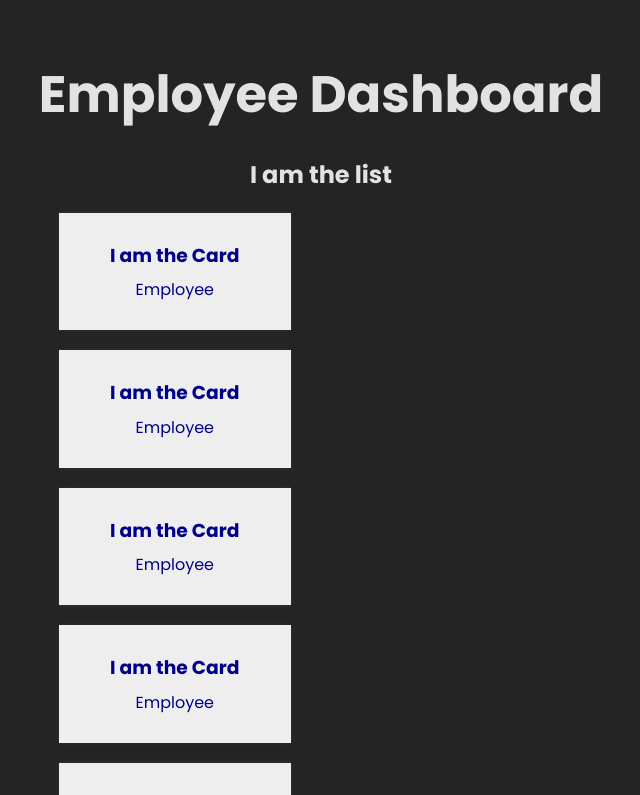
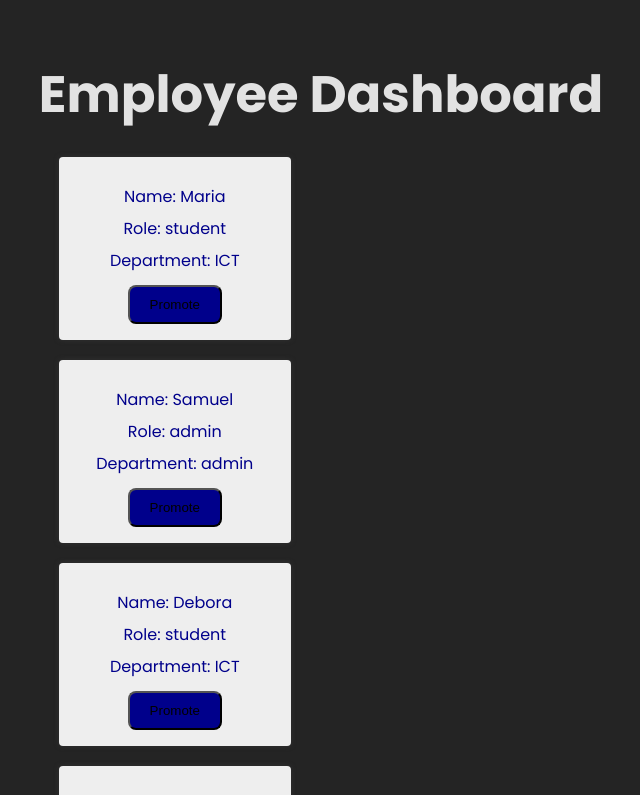
Before and after one commit to maria-aluko/employeeApp, a React (Vite) app: page / in a window 1280 px wide. Shown: the top 795 px of the page, without its empty margins (319-959 px from the left). Built offline with nearby package versions, Linux system fonts and the light colour scheme; a web font is replaced by a local one.

Commit message:
update components from w2

```diff
--- a/src/components/EmployeeCard.css
+++ b/src/components/EmployeeCard.css
@@ -1,4 +1,4 @@
-.cardStyle {
+.card {
   color: darkblue;
   background-color: #eee;
   padding: 1rem;
@@ -8,4 +8,16 @@
   line-height: 1rem;
   margin: 20px;
   text-align: center;
+  border-radius: 4px;
 }
+
+button {
+  padding: 10px 20px;
+  border-radius: 8px;
+  background-color: darkblue;
+  cursor: pointer;
+}
+
+button:hover {
+  background-color: rgb(67, 67, 191);
+}
--- a/src/components/EmployeeCard.jsx
+++ b/src/components/EmployeeCard.jsx
@@ -1,12 +1,25 @@
-import './EmployeeCard.css'
+import './EmployeeCard.css';
+import { useState } from "react";
 
-function EmployeeCard() {
+const EmployeeCard = (props) => {
+  const [role, setRole] = useState(props.initRole);
+
+  const clickHandler = () => {
+      if (role === "Team Lead") {
+          setRole(props.initRole);
+      } else {
+          setRole("Team Lead");
+      }
+  };
+
   return (
-      <div className="cardStyle">
-        <h3>I am the Card</h3>
-        <p>Employee</p>
+      <div className="card">
+          <p>Name: {props.name}</p>
+          <p>Role: {role}</p>
+          <p>Department: {props.department}</p>
+          <button onClick={clickHandler}>Promote</button>
       </div>
-  )
-}
+  );
+};
 
 export default EmployeeCard;
--- a/src/components/EmployeeList.jsx
+++ b/src/components/EmployeeList.jsx
@@ -1,18 +1,16 @@
 import './EmployeeList.css'
 import EmployeeCard from './EmployeeCard';
 
-
-function EmployeeList(props) {
+const EmployeeList = () => {
   return (
-      <div className="listStyle">
-        <h2>I am the list</h2>
-        <EmployeeCard/>
-        <EmployeeCard/>
-        <EmployeeCard/>
-        <EmployeeCard/>
-        <EmployeeCard/>
-      </div>
-  )
-}
+    <div className="list">
+      <EmployeeCard name="Maria" initRole="student" department="ICT" />
+      <EmployeeCard name="Samuel" initRole="admin" department="admin" />
+      <EmployeeCard name="Debora" initRole="student" department="ICT" />
+      <EmployeeCard name="Santosh" initRole="teacher" department="ICT" />
+      <EmployeeCard name="Margit" initRole="teacher" department="ICT" />
+    </div>
+  );
+};
 
 export default EmployeeList;
```
